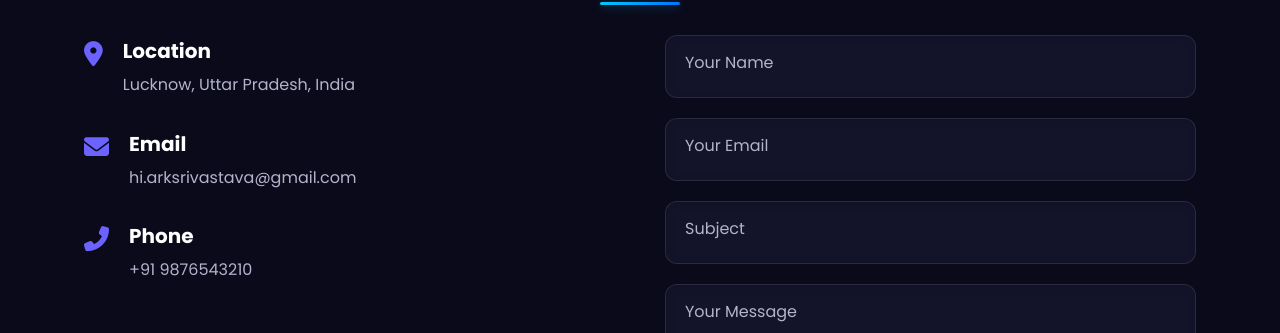
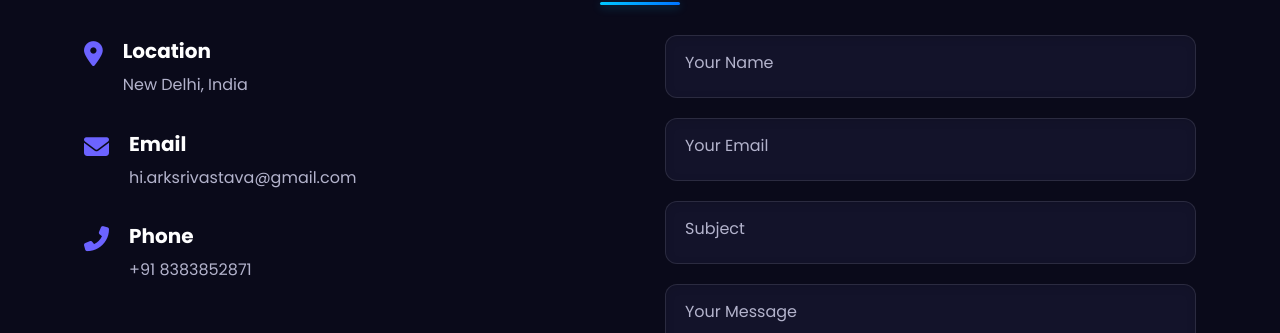
Before and after one commit to ArkSrivastava/My_Portfolio, a plain HTML site: page index.html in a window 1280 px wide. Shown: the part 4034-4367 px from the top of the page. Drawn offline with nearby package versions, Linux system fonts and the light colour scheme; animation ran at ten frames a second.

Commit message:
Update index.html

```diff
--- a/index.html
+++ b/index.html
@@ -362,7 +362,7 @@
                             </div>
                             <div class="contact-text">
                                 <h3>Location</h3>
-                                <p>Lucknow, Uttar Pradesh, India</p>
+                                <p>New Delhi, India</p>
                             </div>
                         </div>
                         <div class="contact-item reveal delay-2">
@@ -380,7 +380,7 @@
                             </div>
                             <div class="contact-text">
                                 <h3>Phone</h3>
-                                <p>+91 9876543210</p>
+                                <p>+91 8383852871</p>
                             </div>
                         </div>
                         <div class="social-links reveal delay-4">
```
